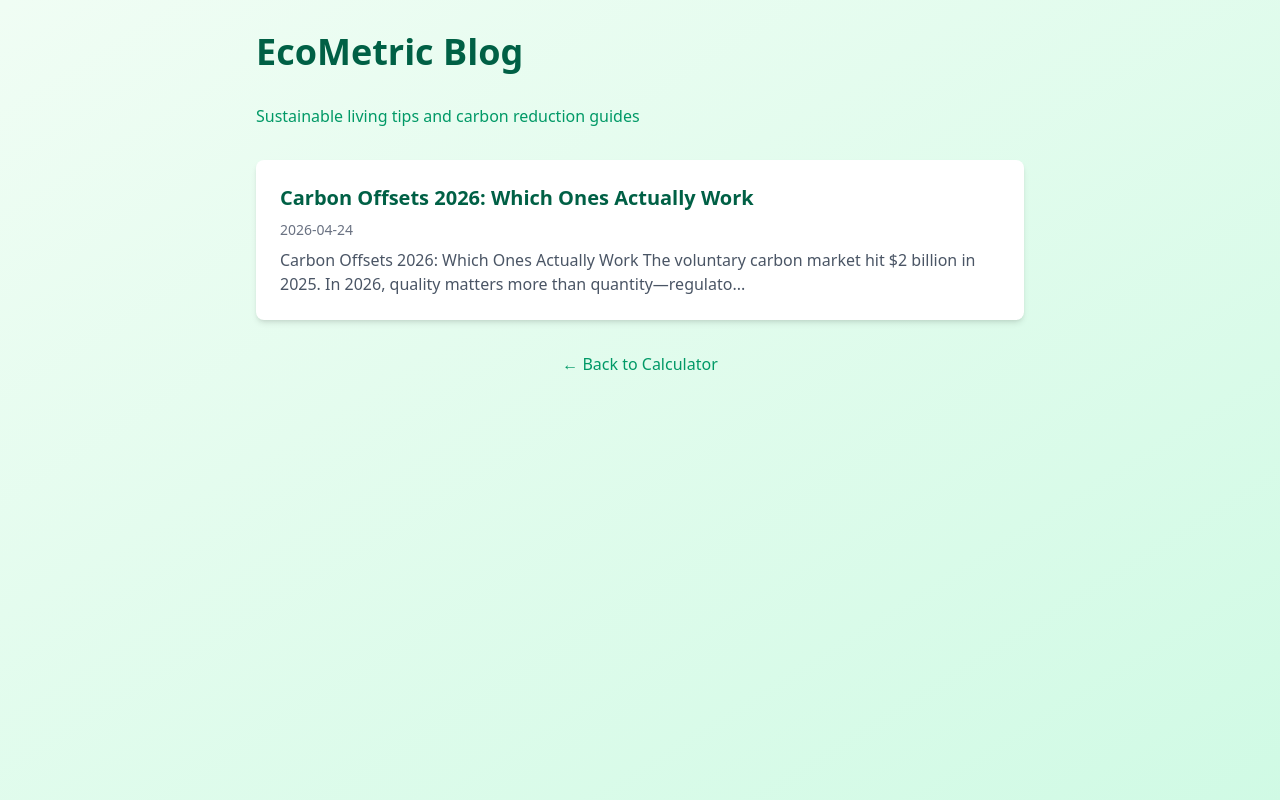
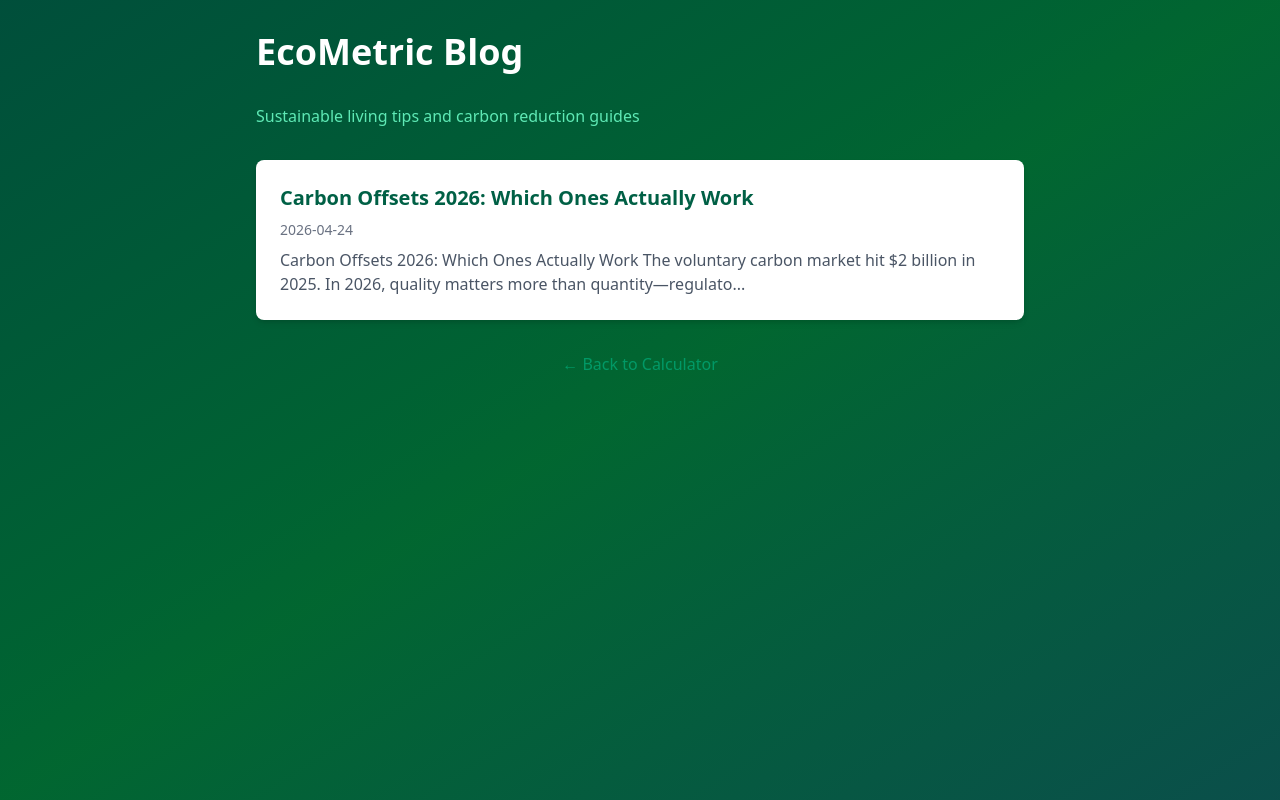
Before and after one commit to videogreg/ecometric, a Next.js app: page /blog in a window 1280 px wide. Built offline with nearby package versions, Linux system fonts and the light colour scheme.

Commit message:
Fix TypeScript errors in blog and leaderboard pages

```diff
--- /dev/null
+++ b/content/leads.json
@@ -0,0 +1 @@
+[]
--- a/src/app/blog/[slug]/page.tsx
+++ b/src/app/blog/[slug]/page.tsx
@@ -2,6 +2,14 @@ import fs from 'fs';
 import path from 'path';
 import Link from 'next/link';
 import { notFound } from 'next/navigation';
+
+type Article = {
+  slug: string;
+  title: string;
+  date: string;
+  excerpt: string;
+  content: string;
+};
 
 export default function ArticlePage({ params }: { params: { slug: string } }) {
   const contentDir = path.join(process.cwd(), 'content');
@@ -11,15 +19,15 @@ export default function ArticlePage({ params }: { params: { slug: string } }) {
     notFound();
   }
 
-  const articles = JSON.parse(fs.readFileSync(indexPath, 'utf8'));
-  const article = articles.find((a: any) => a.slug === params.slug);
+  const articles: Article[] = JSON.parse(fs.readFileSync(indexPath, 'utf8'));
+  const article = articles.find((a: Article) => a.slug === params.slug);
 
   if (!article) {
     notFound();
   }
 
   return (
-    <main className="min-h-screen bg-gradient-to-br from-green-50 to-emerald-100 p-8">
+    <main className="min-h-screen bg-gradient-to-br from-emerald-900 via-green-800 to-teal-900 p-8">
       <div className="max-w-3xl mx-auto bg-white p-8 rounded-lg shadow-lg">
         <h1 className="text-3xl font-bold text-emerald-800 mb-4">{article.title}</h1>
         <p className="text-gray-500 mb-6">{article.date}</p>
--- a/src/app/blog/page.tsx
+++ b/src/app/blog/page.tsx
@@ -2,9 +2,17 @@ import fs from 'fs';
 import path from 'path';
 import Link from 'next/link';
 
+type Article = {
+  slug: string;
+  title: string;
+  date: string;
+  excerpt: string;
+  content: string;
+};
+
 export default function BlogPage() {
   const contentDir = path.join(process.cwd(), 'content');
-  let articles = [];
+  let articles: Article[] = [];
 
   try {
     const indexPath = path.join(contentDir, 'index.json');
@@ -16,16 +24,16 @@ export default function BlogPage() {
   }
 
   return (
-    <main className="min-h-screen bg-gradient-to-br from-green-50 to-emerald-100 p-8">
+    <main className="min-h-screen bg-gradient-to-br from-emerald-900 via-green-800 to-teal-900 p-8">
       <div className="max-w-3xl mx-auto">
-        <h1 className="text-4xl font-bold text-emerald-800 mb-8">EcoMetric Blog</h1>
-        <p className="text-emerald-600 mb-8">Sustainable living tips and carbon reduction guides</p>
+        <h1 className="text-4xl font-bold text-white mb-8">EcoMetric Blog</h1>
+        <p className="text-emerald-300 mb-8">Sustainable living tips and carbon reduction guides</p>
 
         {articles.length === 0 ? (
           <p className="text-gray-500">Articles coming soon...</p>
         ) : (
           <div className="space-y-6">
-            {articles.map((article) => (
+            {articles.map((article: Article) => (
               <article key={article.slug} className="bg-white p-6 rounded-lg shadow-md">
                 <h2 className="text-xl font-bold text-emerald-800 mb-2">
                   <Link href={`/blog/${article.slug}`} className="hover:underline">
--- a/src/app/leaderboard/page.tsx
+++ b/src/app/leaderboard/page.tsx
@@ -1,12 +1,25 @@
-import { supabase } from '@/lib/supabase';
+import fs from 'fs';
+import path from 'path';
 import Link from 'next/link';
 
-export default async function LeaderboardPage() {
-  const { data: topUsers } = await supabase
-    .from('leads')
-    .select('email, carbon_score, created_at')
-    .order('carbon_score', { ascending: true })
-    .limit(10);
+type Lead = {
+  email: string;
+  carbon_score: number;
+  created_at: string;
+};
+
+export default function LeaderboardPage() {
+  // Read from local JSON file instead of Supabase (static export compatible)
+  const dataPath = path.join(process.cwd(), 'content', 'leads.json');
+  let topUsers: Lead[] = [];
+
+  try {
+    if (fs.existsSync(dataPath)) {
+      topUsers = JSON.parse(fs.readFileSync(dataPath, 'utf8'));
+    }
+  } catch {
+    topUsers = [];
+  }
 
   return (
     <main className="min-h-screen bg-gradient-to-br from-emerald-900 via-green-800 to-teal-900 p-8">
@@ -15,9 +28,9 @@ export default async function LeaderboardPage() {
         <p className="text-emerald-300 text-center mb-8">Lowest carbon footprints this month</p>
 
         <div className="bg-white/10 backdrop-blur-sm rounded-2xl p-6 border border-white/20">
-          {topUsers && topUsers.length > 0 ? (
+          {topUsers.length > 0 ? (
             <div className="space-y-3">
-              {topUsers.map((user, index) => (
+              {topUsers.map((user: Lead, index: number) => (
                 <div
                   key={index}
                   className={`flex items-center justify-between p-4 rounded-lg ${
```
